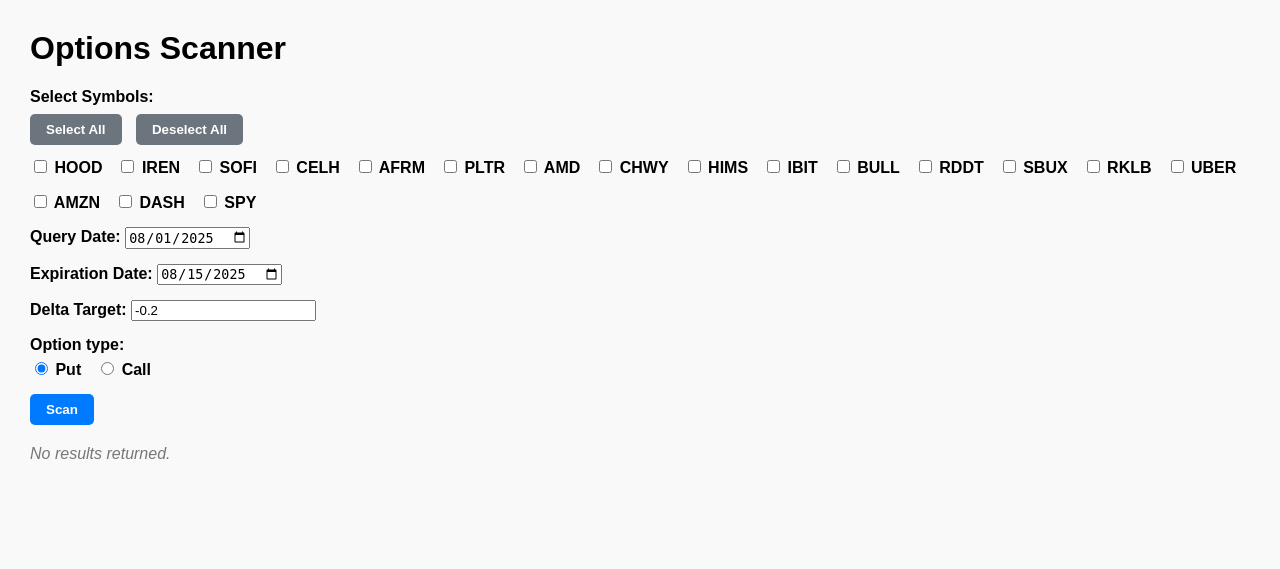
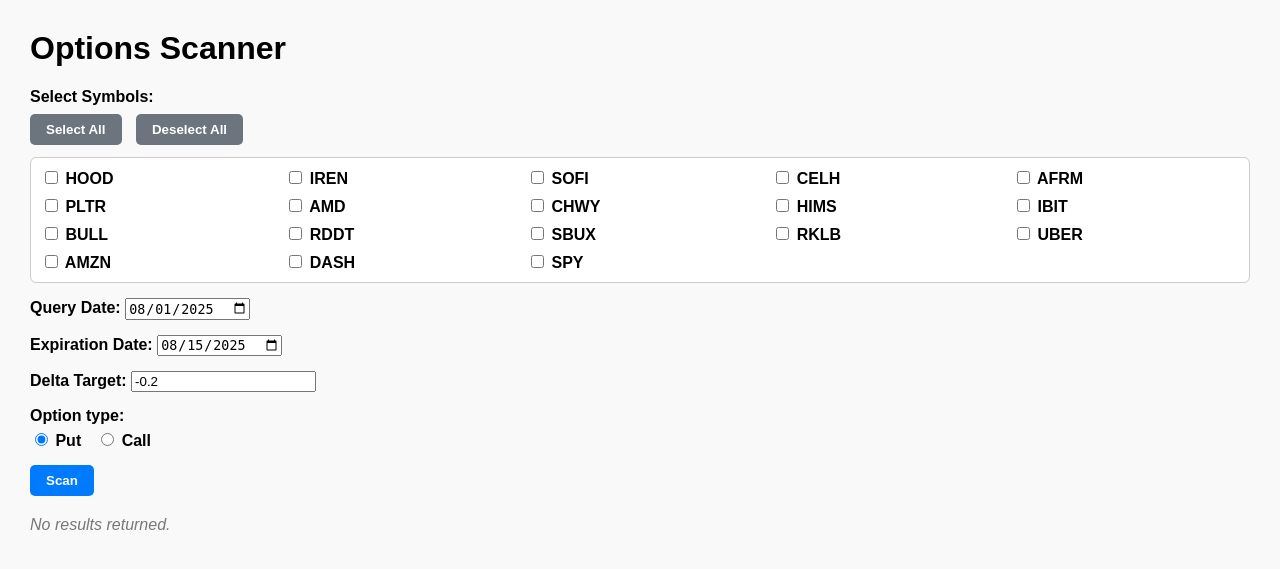
Before and after one commit to nicknorm007/option_scanner, a Django app: page / in a window 1280 px wide. Shown: the top 569 px of the page. Run offline with Django 5.2, Linux system fonts and the light colour scheme; parts of the project's set-up code (start-up, migrations or seed data) failed here and were passed over.

Commit message:
format changes

```diff
--- a/scanapp/templates/scanapp/scan.html
+++ b/scanapp/templates/scanapp/scan.html
@@ -18,7 +18,24 @@
         font-weight: bold;
       }
 
-      .checkbox-group,
+      /* Symbols in rows of 5 */
+      .checkbox-group {
+        display: grid;
+        grid-template-columns: repeat(5, auto); /* 5 per row */
+        gap: 8px 16px; /* row gap / column gap */
+        margin-top: 5px;
+        align-items: center;
+        border: 1px solid #ccc;
+        padding: 10px;
+        border-radius: 6px;
+        background-color: #fff;
+      }
+
+      .checkbox-group label {
+        font-weight: bold;
+        white-space: nowrap;
+      }
+
       .radio-group {
         display: flex;
         flex-wrap: wrap;
```
